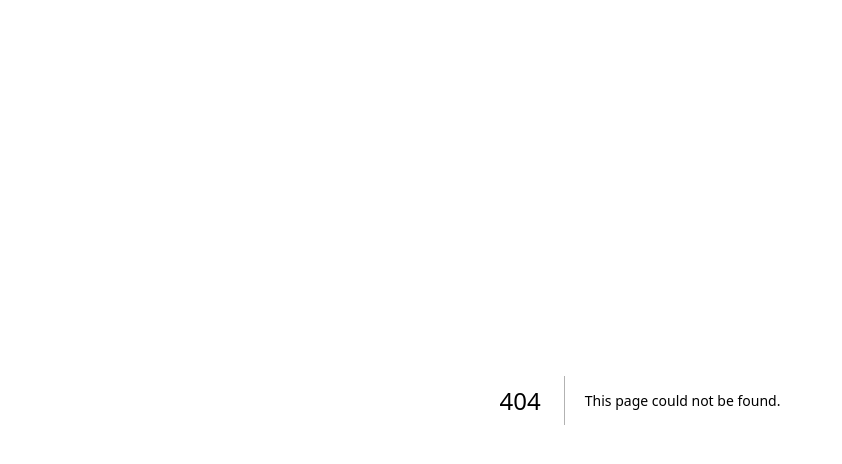
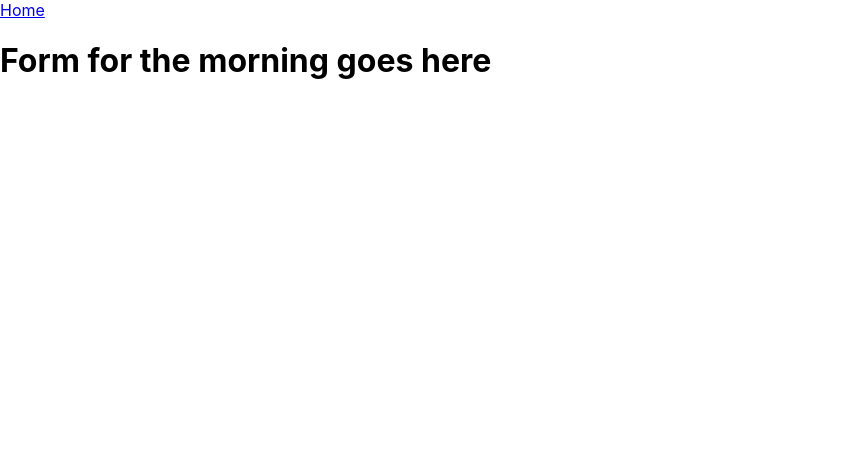
Before and after one commit to marialitwa/capstone-project, a Next.js app: page /form-morning in a window 1280 px wide. Before the commit this address had no page. Shown: the top 464 px of the page, without its empty margins (0-842 px from the left). Built offline with nearby package versions, Linux system fonts and the light colour scheme.

Commit message:
Create pages, add navigation links. Remove nanoid from package.json

```diff
--- a/package.json
+++ b/package.json
@@ -14,7 +14,6 @@
     "prettier": "prettier --ignore-path .gitignore --write ."
   },
   "dependencies": {
-    "nanoid": "^4.0.0",
     "next": "13.0.3",
     "react": "18.2.0",
     "react-dom": "18.2.0",
--- /dev/null
+++ b/pages/form-morning.js
@@ -0,0 +1,10 @@
+import Link from "next/link";
+
+export default function MorningForm() {
+  return (
+    <>
+      <Link href="/">Home</Link>
+      <h1>Form for the morning goes here</h1>
+    </>
+  );
+}
--- a/pages/index.js
+++ b/pages/index.js
@@ -1,5 +1,6 @@
 import styled from "styled-components";
 import QuestionForm from "../components/QuestionForm";
+import Link from "next/link";
 
 export default function Home({ morningAnswers, onAddMorningAnswer }) {
   return (
@@ -13,6 +14,8 @@ export default function Home({ morningAnswers, onAddMorningAnswer }) {
           </AnswerListItems>
         ))}
       </ul>
+      <Link href="/form-morning">Go to morning question</Link>
+      <Link href="/form-evening">Go to evening question</Link>
     </Main>
   );
 }
```
Also changed, not shown: pages/form-evening.js (added, +10 -0 lines).
